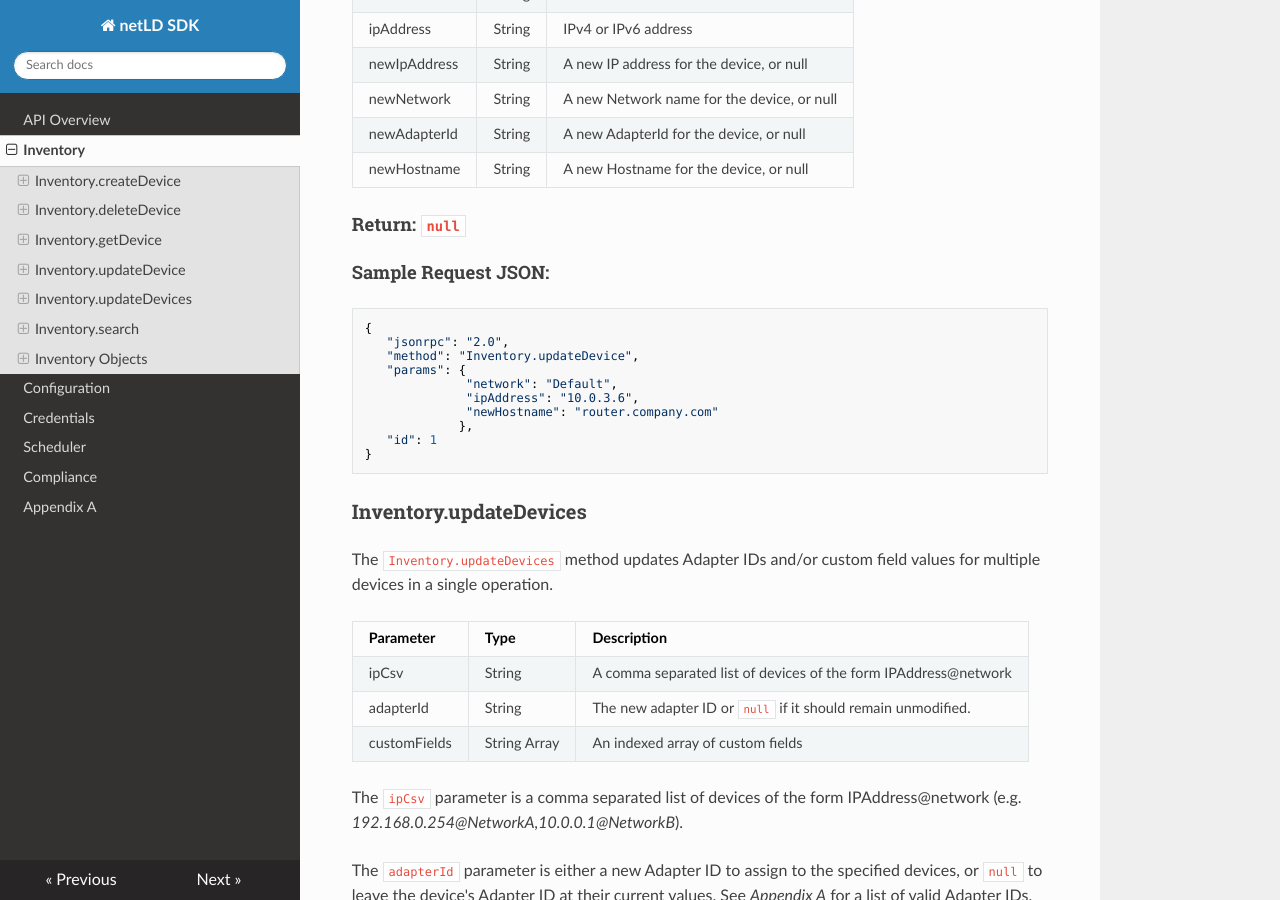
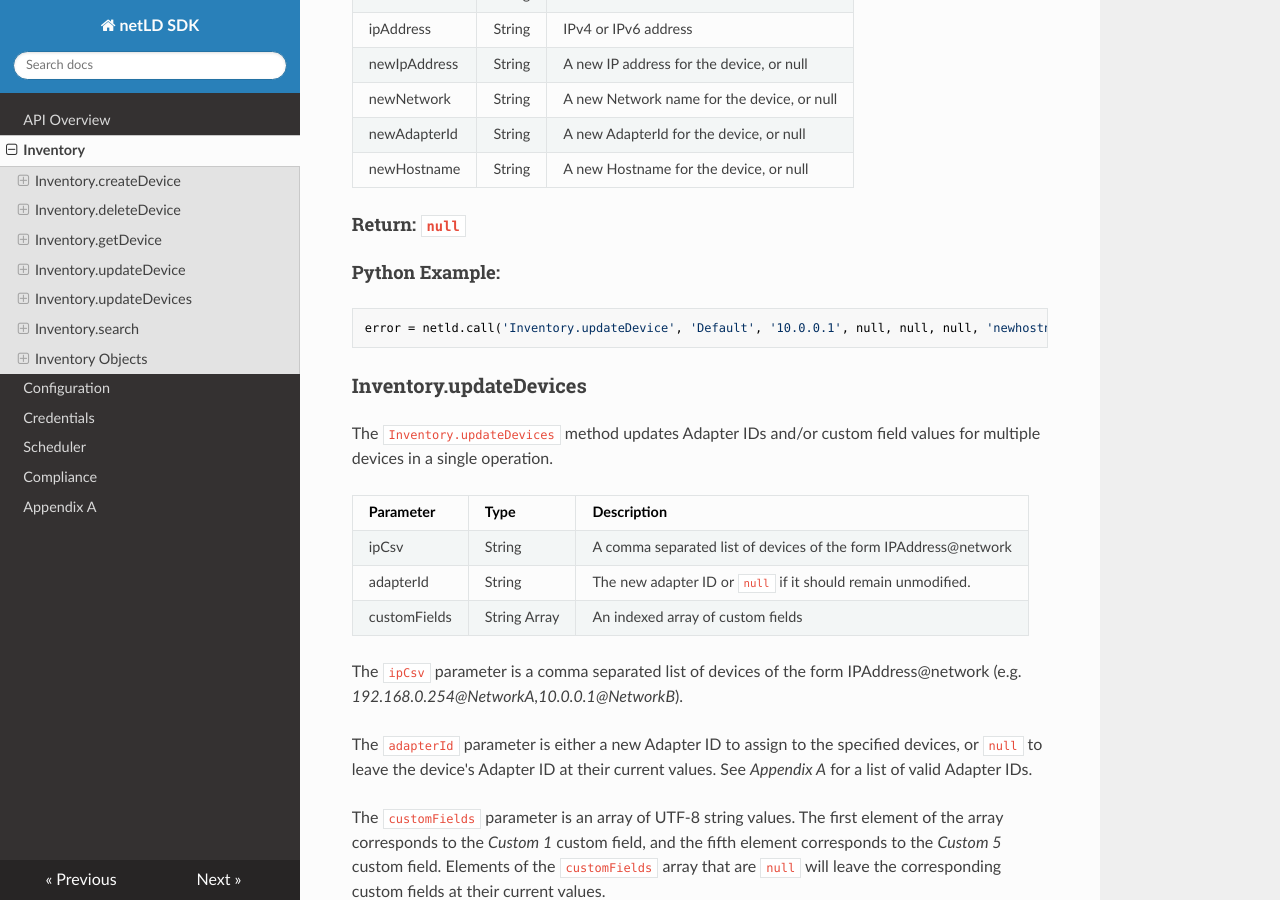
Before and after one commit to logicvein/NetLD-SDK, an MkDocs documentation site: the page built from docs/Inventory.md, in a window 1280 px wide and 900 px high, scrolled down 1538 px. Built offline with MkDocs 1.6.1, drawn with Linux system fonts in a browser that asks for light colours; nearby versions of some CDN libraries; old or Windows-style settings are respelled for this version of MkDocs.

Commit message:
Jenkins testing

````diff
--- a/docs/Inventory.md
+++ b/docs/Inventory.md
@@ -63,19 +63,10 @@
 
 #### Return: ```null```
 
-#### Sample Request JSON:
+#### Python Example:
 
-```javascript
-{
-   "jsonrpc": "2.0",
-   "method": "Inventory.updateDevice",
-   "params": {
-              "network": "Default",
-              "ipAddress": "10.0.3.6",
-              "newHostname": "router.company.com"
-             },
-   "id": 1
-}
+```python
+error = netld.call('Inventory.updateDevice', 'Default', '10.0.0.1', null, null, null, 'newhostname')
 ```
 
 <p class="vspacer"></p>
````
